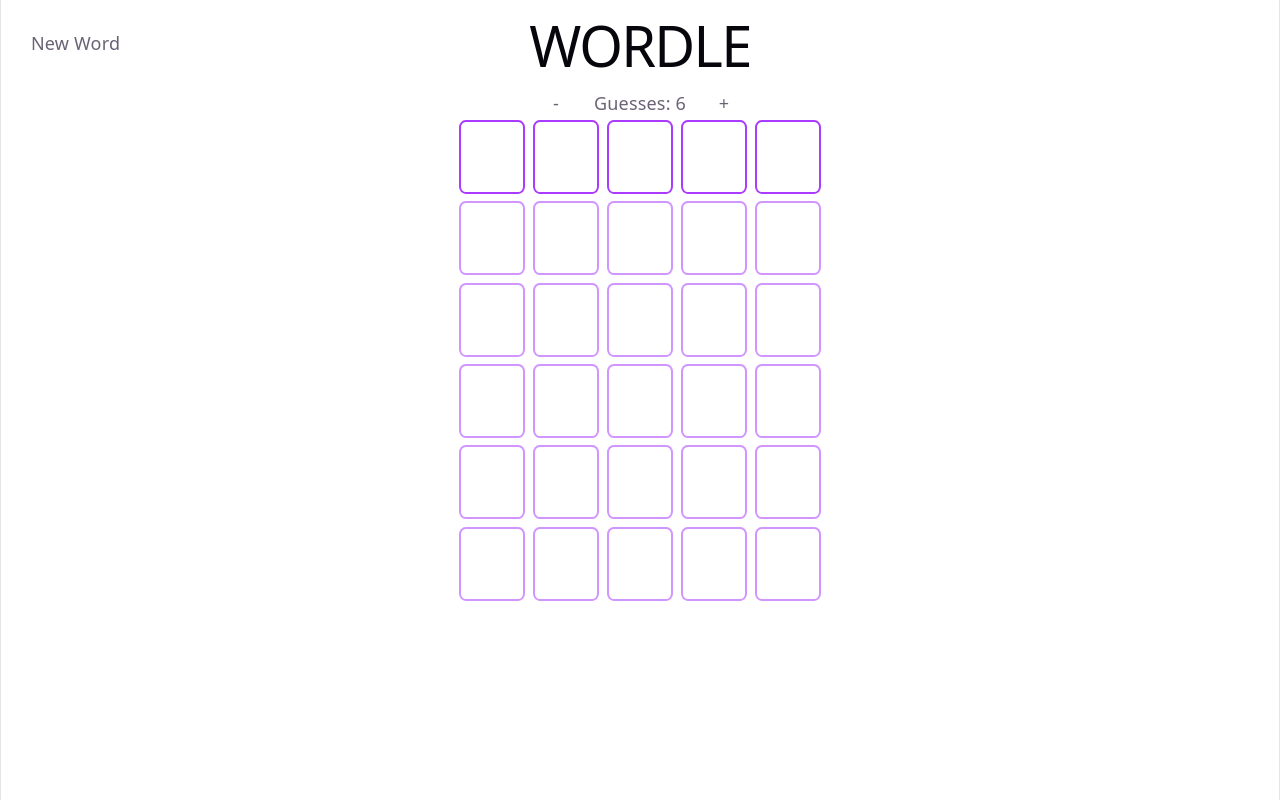
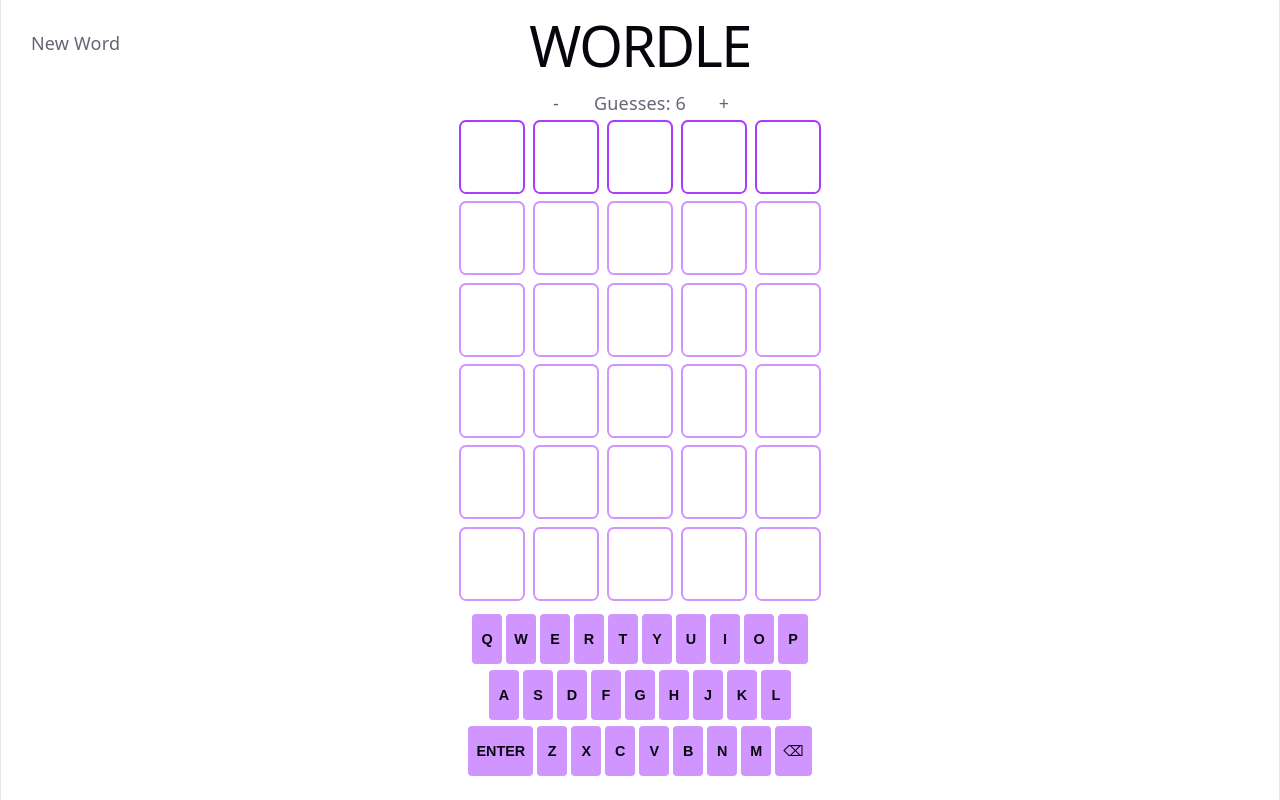
Before and after one commit to OliverBarta/Wordle, a React (Vite) app: page / in a window 1280 px wide. Built offline with nearby package versions, Linux system fonts and the light colour scheme.

Commit message:
added virtual keyboard

```diff
--- a/src/App.jsx
+++ b/src/App.jsx
@@ -2,6 +2,7 @@
 import Board from './board.jsx'
 import WinPopUp from './winPopUp.jsx'
 import DifficultySlider from './difficultySlider.jsx'
+import Keyboard from './keyboard.jsx'
 import './App.css'
 import LosePopUp from './losePopUp.jsx'
 
@@ -11,6 +12,36 @@
   const [answer, setAnswer] = useState('')
   const [gameState, setGameState] = useState('preGame')
   const [guessesAllowed, setGuessesAllowed] = useState(6)
+
+  const handleLetter = (letter) => {
+    if (currentGuess.length < 5) {
+      setCurrentGuess(currentGuess + letter)
+    }
+  }
+
+  const handleBackspace = () => {
+    if (currentGuess.length <= 1) {
+      setCurrentGuess('')
+    } else {
+      setCurrentGuess(currentGuess.slice(0, -1))
+    }
+  }
+
+  const handleEnter = () => {
+    if (currentGuess.length == 5) {
+      if (answer === currentGuess.toLowerCase()) {
+        setGameState("won")
+      } else {
+        if (previousGuesses.length + 1 >= guessesAllowed) {
+          setGameState("lost")
+        } else {
+          setPreviousGuesses([...previousGuesses, currentGuess])
+          setCurrentGuess('')
+          setGameState('playing')
+        }
+      }
+    }
+  }
 
   // reads in the csv and sets 'answer' to a random word from the csv
   async function loadCSV() {
@@ -88,6 +119,7 @@
       <Board currentGuess={currentGuess} previousGuesses={previousGuesses} answer={answer} gameState={gameState} guessesAllowed={guessesAllowed}/>
       <WinPopUp gameState={gameState} resetGame={closeWinPopUp} />
       <LosePopUp gameState={gameState} resetGame={closeLostPopUp} answer={answer} />
+      <Keyboard onLetter={handleLetter} onBackspace={handleBackspace} onEnter={handleEnter} />
     </>
   )
 }
--- /dev/null
+++ b/src/keyboard.css
@@ -0,0 +1,25 @@
+.keyboard {
+    display: flex;
+    flex-direction: column;
+    align-items: center;
+    gap: 6px;
+    margin-top: 10px;
+}
+
+.keyboard-row {
+    display: flex;
+    gap: 4px;
+}
+
+.key {
+    min-width: 30px;
+    height: 50px;
+    padding: 0 8px;
+    border-radius: 4px;
+    border: none;
+    background-color: var(--accentFaded);
+    color: var(--text-h);
+    font-size: 0.8rem;
+    font-weight: bold;
+    cursor: pointer;
+}
--- /dev/null
+++ b/src/keyboard.jsx
@@ -0,0 +1,31 @@
+import './keyboard.css'
+
+const ROWS = [
+    ['Q','W','E','R','T','Y','U','I','O','P'],
+    ['A','S','D','F','G','H','J','K','L'],
+    ['ENTER','Z','X','C','V','B','N','M','⌫']
+]
+
+function Keyboard({ onLetter, onBackspace, onEnter }) {
+    const handleClick = (key) => {
+        if (key === '⌫') onBackspace()
+        else if (key === 'ENTER') onEnter()
+        else onLetter(key)
+    }
+
+    return (
+        <div className="keyboard">
+            {ROWS.map((row, i) => (
+                <div key={i} className="keyboard-row">
+                    {row.map(key => (
+                        <button key={key} className="key" onClick={() => handleClick(key)}>
+                            {key}
+                        </button>
+                    ))}
+                </div>
+            ))}
+        </div>
+    )
+}
+
+export default Keyboard
```
